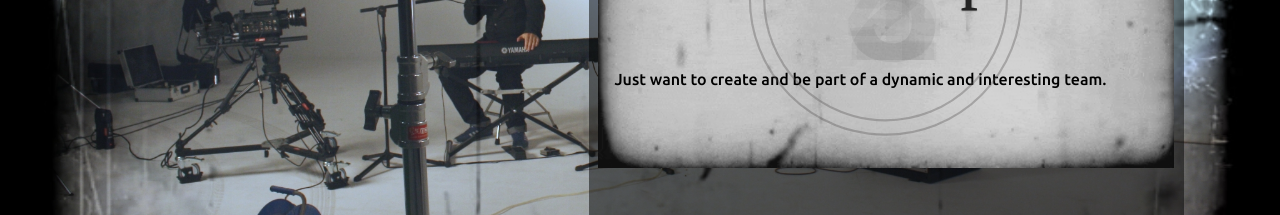
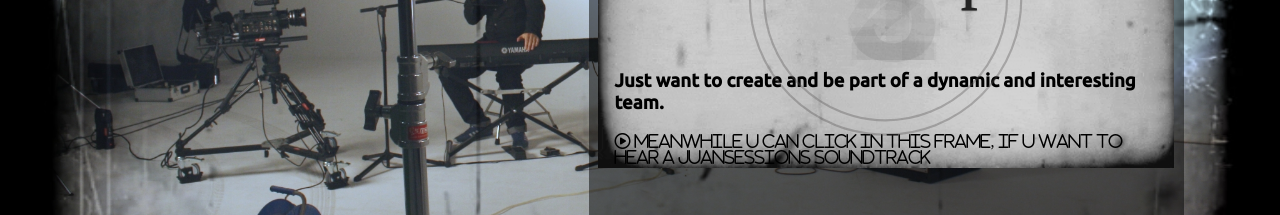
Before and after one commit to JuanSessions/personal-portfolio, a React (Create React App) app: page / in a window 1280 px wide. Shown: the part 437-652 px from the top of the page. Built offline with nearby package versions, Linux system fonts and the light colour scheme; no server answers.

Commit message:
more design of the boxes n s

```diff
--- a/src/components/Contact.jsx
+++ b/src/components/Contact.jsx
@@ -5,7 +5,7 @@ import ImgSound from "../sounds/flyby.mp3";
 
 function Contact() {
 
-    const [playActive] = useSound(ImgSound, { volume: 0.40 });
+    const [playActive] = useSound(ImgSound, { volume: 0.50 });
     return (
         <div className="content-container-outer">
             <div className="content-container contact">
--- a/src/components/Home.jsx
+++ b/src/components/Home.jsx
@@ -1,18 +1,27 @@
 import React from 'react'
 import Countdown from "./Countdown"
+import useSound from "use-sound";
+import ImgSound from "../sounds/soundTrack.wav";
+
 
 function Home() {
+
+    const [playActive] = useSound(ImgSound, { volume: 0.30 });
     return (
-        <div className="content-container-outer">
+        <div className="content-container-outer" onClick={playActive}>
             <div className="content-container">
                 <h1>Juan Sessions</h1>
                 <h2>Web Developer</h2>
-                <p>Just want to create and be part of a dynamic and interesting team.</p>
+                <h3>Just want to create and be part of a dynamic and interesting team.</h3>
+                <i class="far fa-play-circle"> Meanwhile U can click in this frame, if U want to hear a JuanSessions soundtrack</i>
                 <Countdown />
             </div>
 
         </div>
     )
+    setTimeout(() => {
+        // circleOuter.style.zIndex = '-1';
+    }, 5000)
 }
 
 export default Home
```
Also changed, not shown: 1 other file (tests, documents, lock files or other folders).
